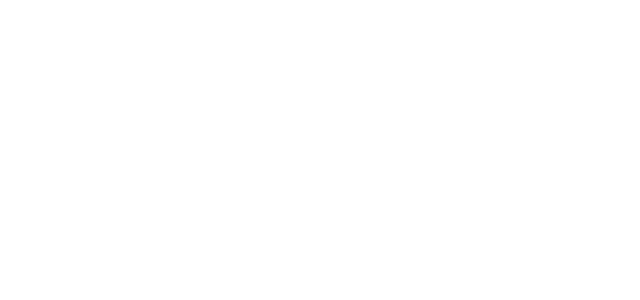
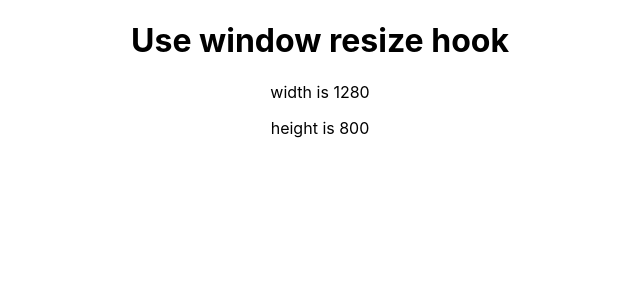
Before and after one commit to milicaaradovanovicc/React_25_projects, a React (Create React App) app: page / in a window 1280 px wide. Shown: the top 300 px of the page, without its empty margins (320-960 px from the left). Built offline with nearby package versions, Linux system fonts and the light colour scheme.

Commit message:
use window resize hook

```diff
--- a/src/App.js
+++ b/src/App.js
@@ -18,6 +18,7 @@
 import FeatureFlags from "./components/feature-flag";
 import UseFetchHookTest from "./components/use-fetch/test";
 import UseOnclickOutsideTest from "./components/use-outside-click/test";
+import UseWindowResizeTest from "./components/use-window-resize/test";
 
 function App() {
   return (
@@ -79,7 +80,8 @@
       {/* use Onclick outside hook test */}
       {/* <UseOnclickOutsideTest /> */}
 
-
+      {/* Use window resize hook test */}
+      <UseWindowResizeTest />
     </div>
   );
 }
--- /dev/null
+++ b/src/components/use-window-resize/index.jsx
@@ -0,0 +1,27 @@
+import { useLayoutEffect, useState } from "react";
+
+export default function useWindowResize() {
+  const [windowSize, setWindowSize] = useState({
+    width: 0,
+    height: 0,
+  });
+
+  function handleResize() {
+    setWindowSize({
+      width: window.innerWidth,
+      height: window.innerHeight,
+    });
+  }
+
+  useLayoutEffect(() => {
+    handleResize();
+
+    window.addEventListener("resize", handleResize);
+
+    return () => {
+      window.removeEventListener("resize", handleResize);
+    };
+  }, []);
+
+  return windowSize;
+}
--- /dev/null
+++ b/src/components/use-window-resize/test.jsx
@@ -0,0 +1,14 @@
+import useWindowResize from ".";
+
+export default function UseWindowResizeTest() {
+  const windowSize = useWindowResize();
+  const { width, height } = windowSize;
+
+  return (
+    <div>
+      <h1>Use window resize hook</h1>
+      <p>width is {width}</p>
+      <p>height is {height}</p>
+    </div>
+  );
+}
```
